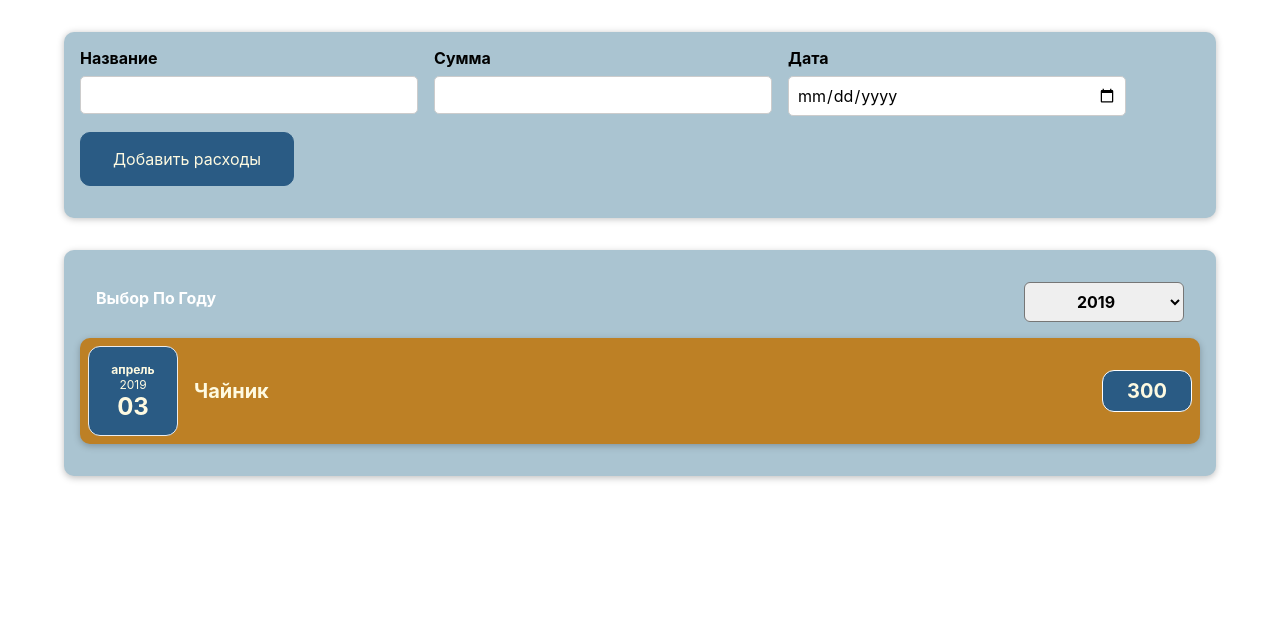
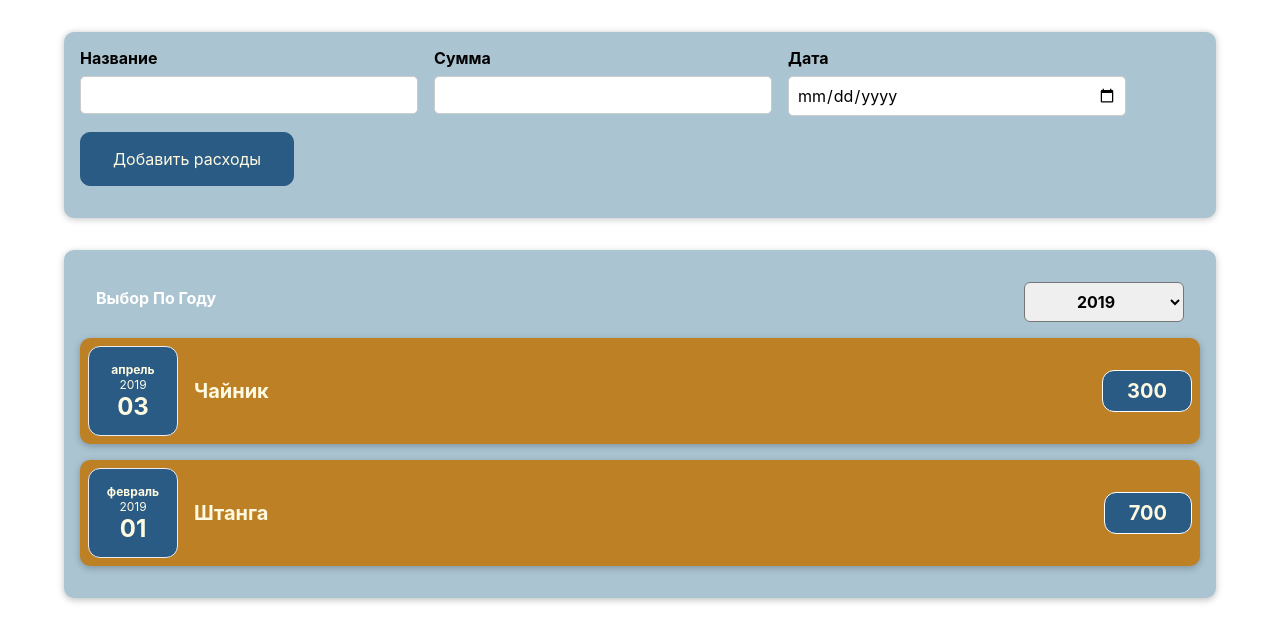
Before and after one commit to Tempesto20/costAccounting, a React (Create React App) app: page / in a window 1280 px wide. Shown: the top 642 px of the page. Built offline with nearby package versions, Linux system fonts and the light colour scheme.

Commit message:
вынесения тернарного оператора за пределы ретёрна и переисполльзование с if в Costs

```diff
--- a/src/App.js
+++ b/src/App.js
@@ -27,7 +27,7 @@ const INITIAL_COSTS =[
 
   {
     id: 'c4',
-    date: new Date(2022, 1, 1),
+    date: new Date(2019, 1, 1),
     description: 'Штанга',
     amount: 700
   }
--- a/src/components/Costs/Costs.jsx
+++ b/src/components/Costs/Costs.jsx
@@ -19,6 +19,19 @@ const yearChangeHandler =(year)=>{
 
   //setSelectedYear('');
 
+  let costsContent = <p> в этом году расходов не имеется</p>;
+
+  if(filteredCosts.length > 0){
+    costsContent =filteredCosts.map(  (cost) =>(
+      <CostItem
+        key={cost.id}
+        date={cost.date}
+        description={cost.description}
+        amount={cost.amount}
+      />
+      )
+    )
+  }
 
 return (
     <div className="">
@@ -30,7 +43,15 @@ return (
           onChangeYear = {yearChangeHandler}
         />
 
-          {
+        {costsContent}
+
+          {/*
+          {filteredCosts.length === 0
+                &&
+            <p> в этом году расходов не имеется</p>}
+
+          {filteredCosts.length > 0
+              &&
             filteredCosts.map(  (cost) =>(
               <CostItem
                 key={cost.id}
@@ -39,8 +60,9 @@ return (
                 amount={cost.amount}
               />
             )
-          )
-          }
+          )}
+          */}
+
 
 
           {/*
```
Lines whose indentation alone changed are shown as unchanged.
